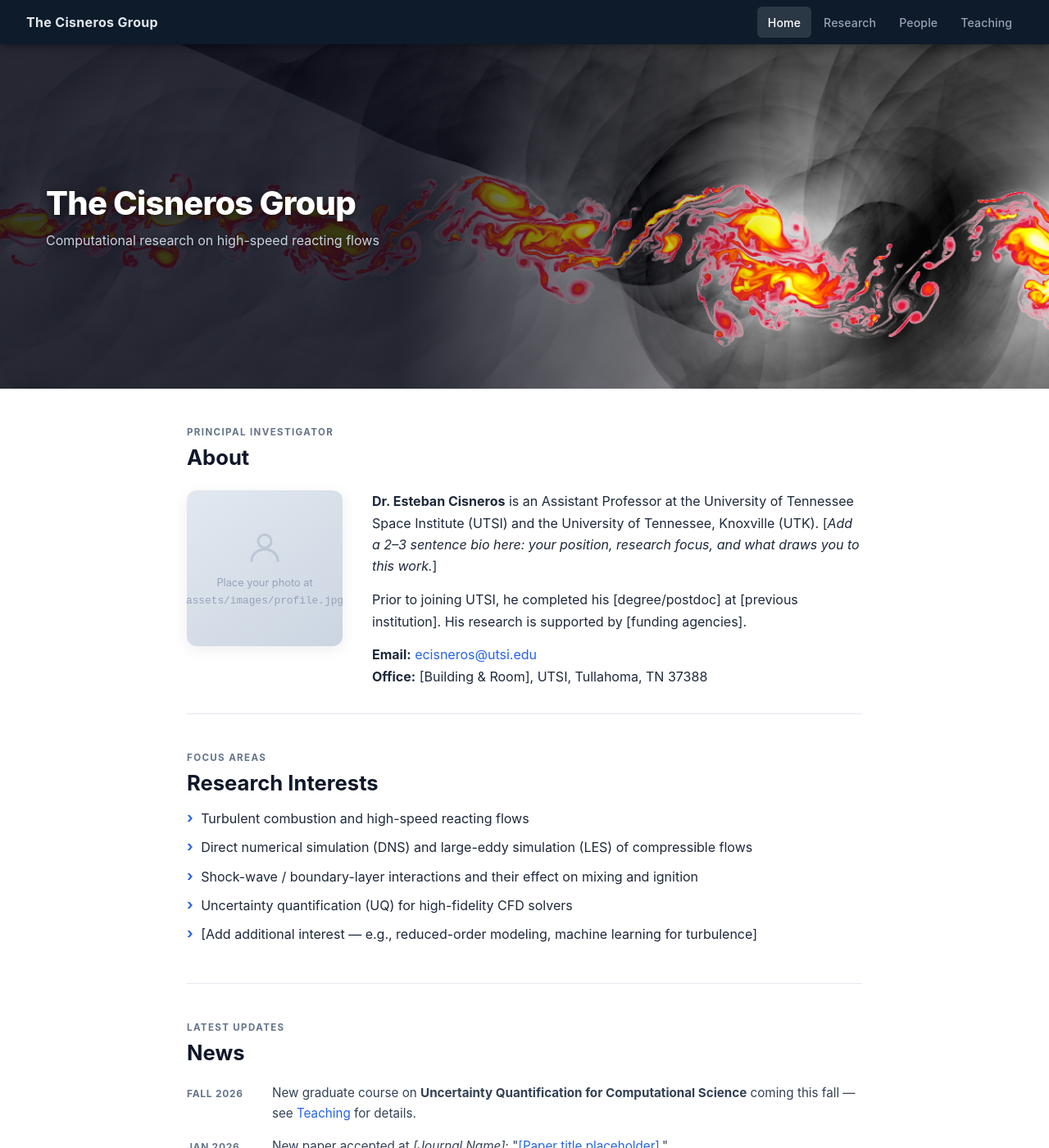
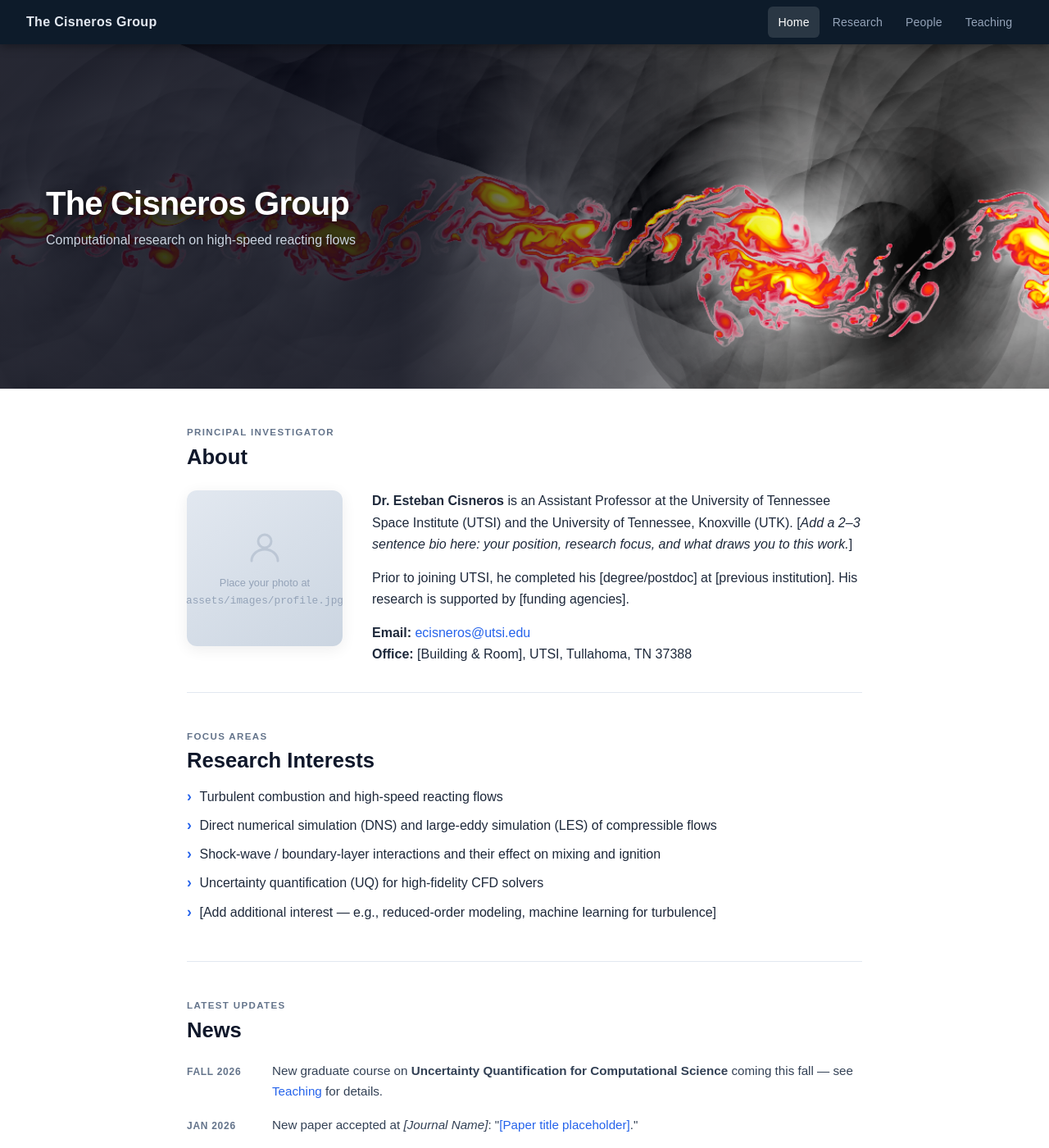
Before and after one commit to ecisneros8/ecisneros8.github.io, a Jekyll site: the page built from index.md, in a window 1280 px wide and 1400 px high. Shown: the whole window at 82% size. Built offline with Jekyll 4.4.1, drawn with Linux system fonts in a browser that asks for light colours; some web fonts are replaced.

Commit message:
Switch to Computer Modern Sans web font
Co-Authored-By: Claude Sonnet 4.6 <noreply@anthropic.com>

```diff
--- a/assets/css/custom.css
+++ b/assets/css/custom.css
@@ -1,6 +1,8 @@
 /* ============================================================
    The Cisneros Group – custom stylesheet
    ============================================================ */
+
+@import url('https://cdn.jsdelivr.net/gh/dreampulse/computer-modern-web-font/fonts.css');
 
 /* ── Reset & base ─────────────────────────────────────────── */
 *, *::before, *::after { box-sizing: border-box; margin: 0; padding: 0; }
@@ -8,7 +10,7 @@
 html { font-size: 16px; scroll-behavior: smooth; }
 
 body {
-  font-family: -apple-system, BlinkMacSystemFont, 'Segoe UI', system-ui, sans-serif;
+  font-family: "Computer Modern Sans", sans-serif;
   color: #1e293b;
   background: #ffffff;
   line-height: 1.65;
@@ -41,6 +43,7 @@ li { margin-bottom: 0.3rem; }
 
 .nav-brand {
   color: #e2e8f0;
+  font-family: "Computer Modern Sans", sans-serif;
   font-weight: 700;
   font-size: 1rem;
   letter-spacing: 0.02em;
@@ -54,6 +57,7 @@ li { margin-bottom: 0.3rem; }
 
 .nav-link {
   color: #94a3b8;
+  font-family: "Computer Modern Sans", sans-serif;
   padding: 0.45rem 0.8rem;
   border-radius: 6px;
   font-size: 0.88rem;
```
